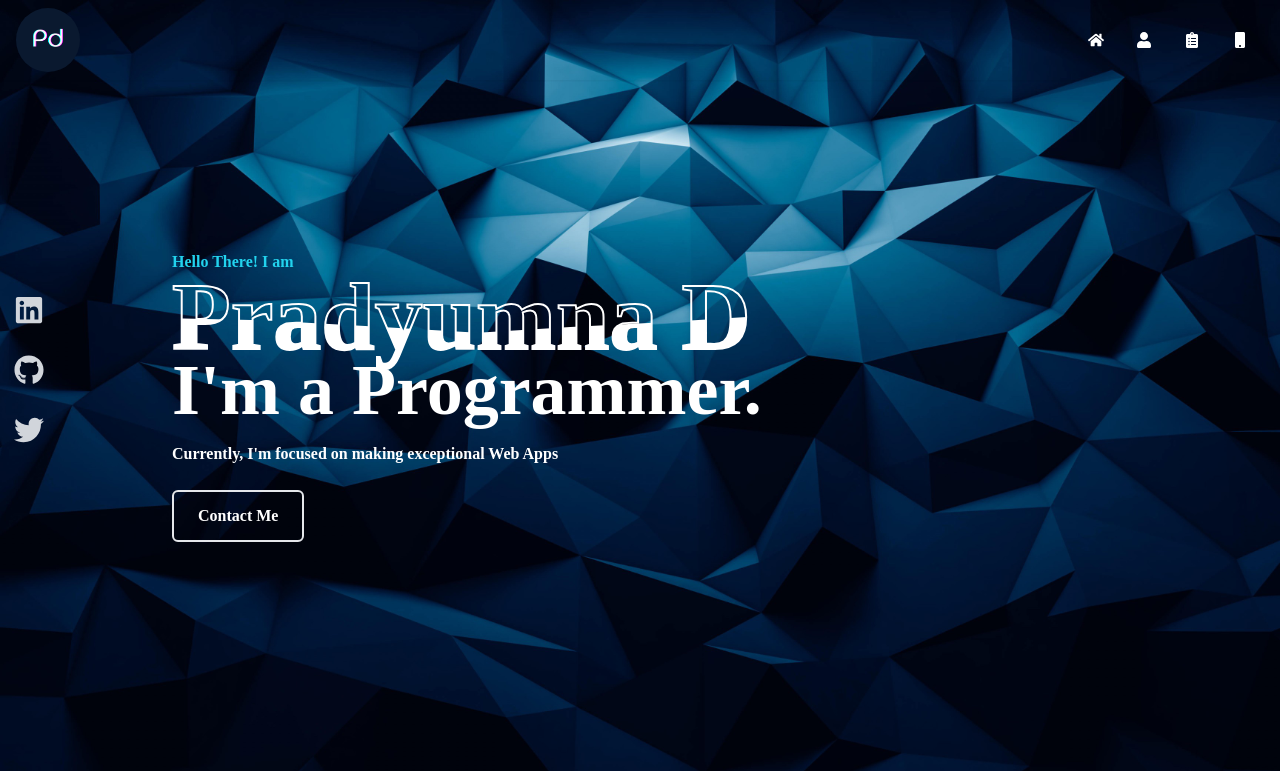
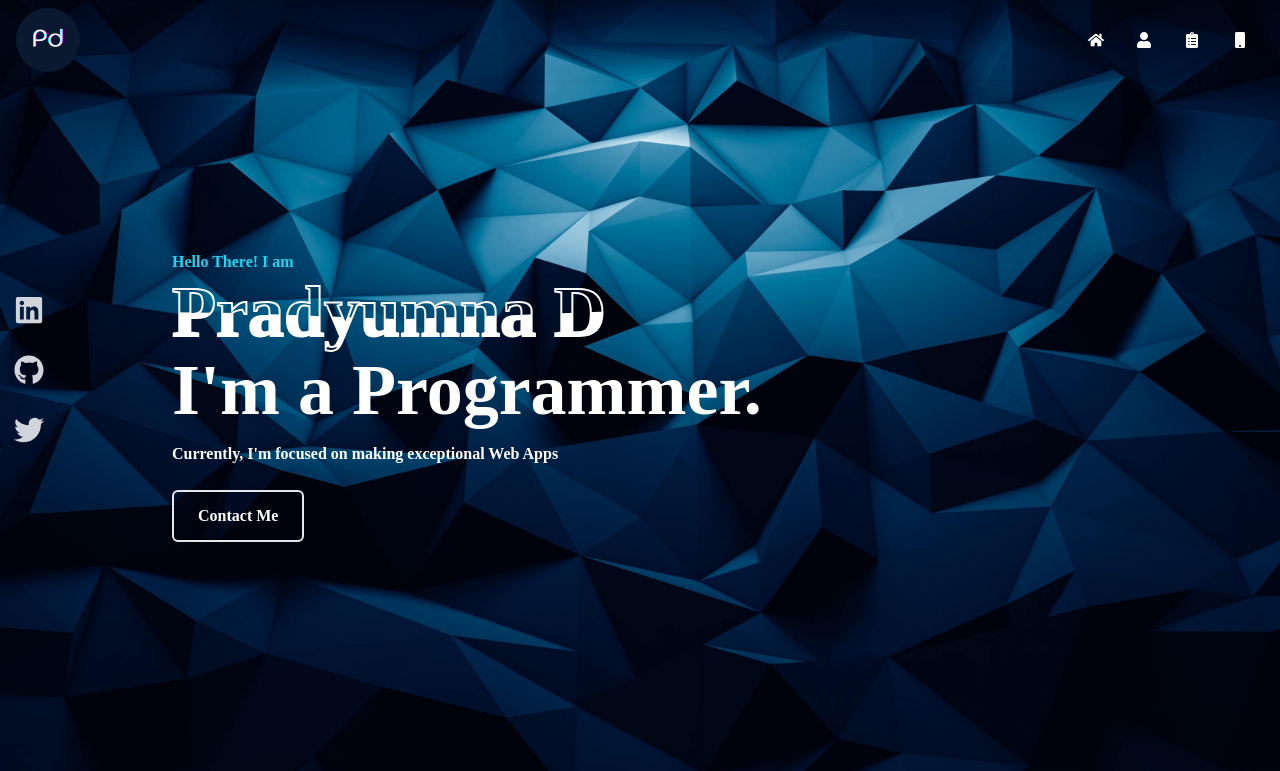
Before and after one commit to YARE0909/My-Website, a React (Create React App) app: page / in a window 1280 px wide. Shown: the top 771 px of the page. Built offline with nearby package versions, Linux system fonts and the light colour scheme.

Commit message:
Minor fixes

```diff
--- a/src/components/Home.jsx
+++ b/src/components/Home.jsx
@@ -8,12 +8,8 @@ const Home = () => {
       <div className="max-w-[1000px] mx-auto px-8 flex flex-col justify-center h-full font-semibold">
         <p className="text-cyan-400">Hello There! I am</p>
         <div className="content">
-          <h1>
-            Pradyumna D
-          </h1>
-          <h1>
-            Pradyumna D
-          </h1>
+          <h1 className="text-[2.8rem] md:text-7xl">Pradyumna D</h1>
+          <h1 className="text-[2.8rem] md:text-7xl">Pradyumna D</h1>
         </div>
         <h2 className="text-4xl sm:text-7xl font-bold text-white mt-20">
           I'm a Programmer.
--- a/src/index.css
+++ b/src/index.css
@@ -188,8 +188,8 @@
 }
 
 .content h1 {
+  margin-top: 1rem;
   position: absolute;
-  font-size: 6rem;
   transform: translate(0%, -20%);
 
 }
```
